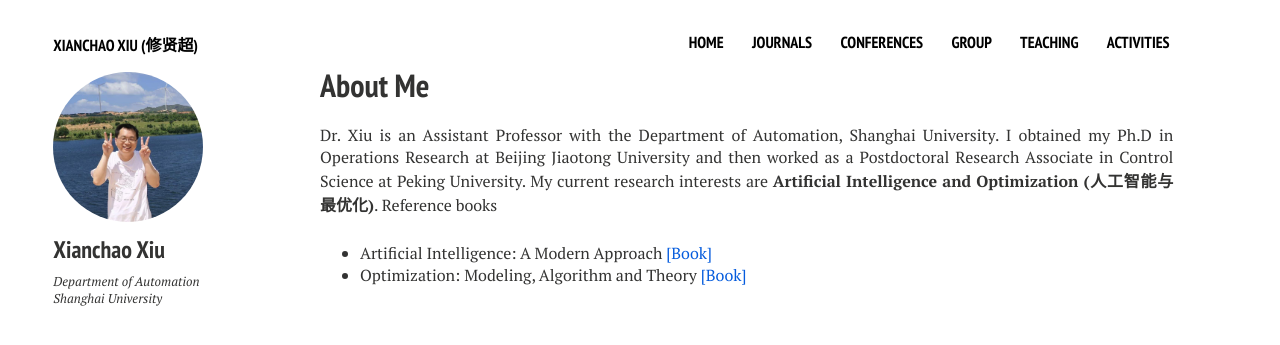
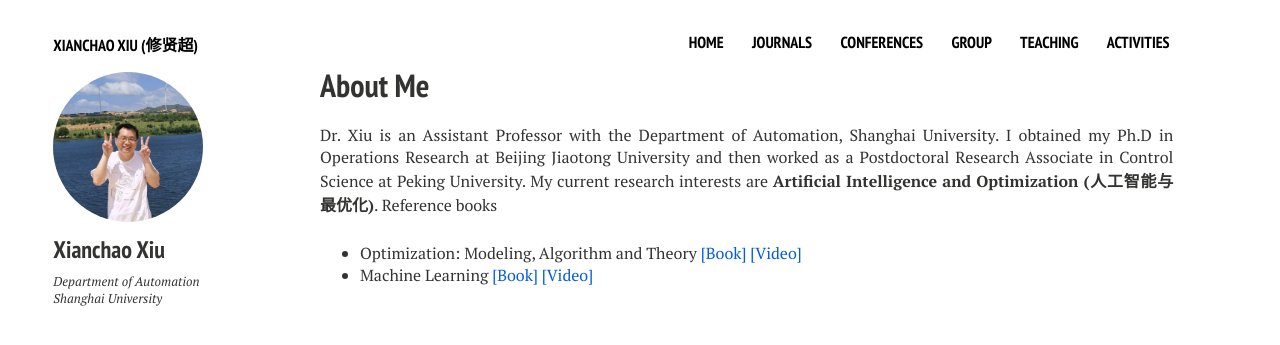
Before and after one commit to xianchaoxiu/xianchaoxiu.github.io, a Jekyll site: the page built from index.md, in a window 1280 px wide. Shown: the top 345 px of the page. Built offline with Jekyll 4.4.1, drawn with Linux system fonts in a browser that asks for light colours; nearby versions of some CDN libraries.

Commit message:
Update home2.html

```diff
--- a/_layouts/home2.html
+++ b/_layouts/home2.html
@@ -30,8 +30,8 @@
 	      I obtained my Ph.D in Operations Research at Beijing Jiaotong University and then worked as a Postdoctoral Research Associate in Control Science at Peking University.
 	      My current research interests are <b>Artificial Intelligence and Optimization (人工智能与最优化)</b>. Reference books
 	  <ul>
-	<li> Artificial Intelligence: A Modern Approach <a href="https://aima.cs.berkeley.edu/" class="textlink" target="_blank">[Book]</a> </li>
-        <li> Optimization: Modeling, Algorithm and Theory <a href="http://faculty.bicmr.pku.edu.cn/~wenzw/optbook.html" class="textlink" target="_blank">[Book]</a>  </li>
+        <li> Optimization: Modeling, Algorithm and Theory <a href="http://faculty.bicmr.pku.edu.cn/~wenzw/optbook.html" class="textlink" target="_blank">[Book]</a>   <a href="https://www.bilibili.com/video/BV1Kc411i7kJ/" class="textlink" target="_blank">[Video]</a> </li>
+         <li> Machine Learning <a href="https://cs.nju.edu.cn/zhouzh/zhouzh.files/publication/MLbook2016.htm" class="textlink" target="_blank">[Book]</a> <a href="https://www.bilibili.com/video/BV1gG411f7zX/" class="textlink" target="_blank">[Video]</a>  </li>
         </ul>
 
 </p>
```
